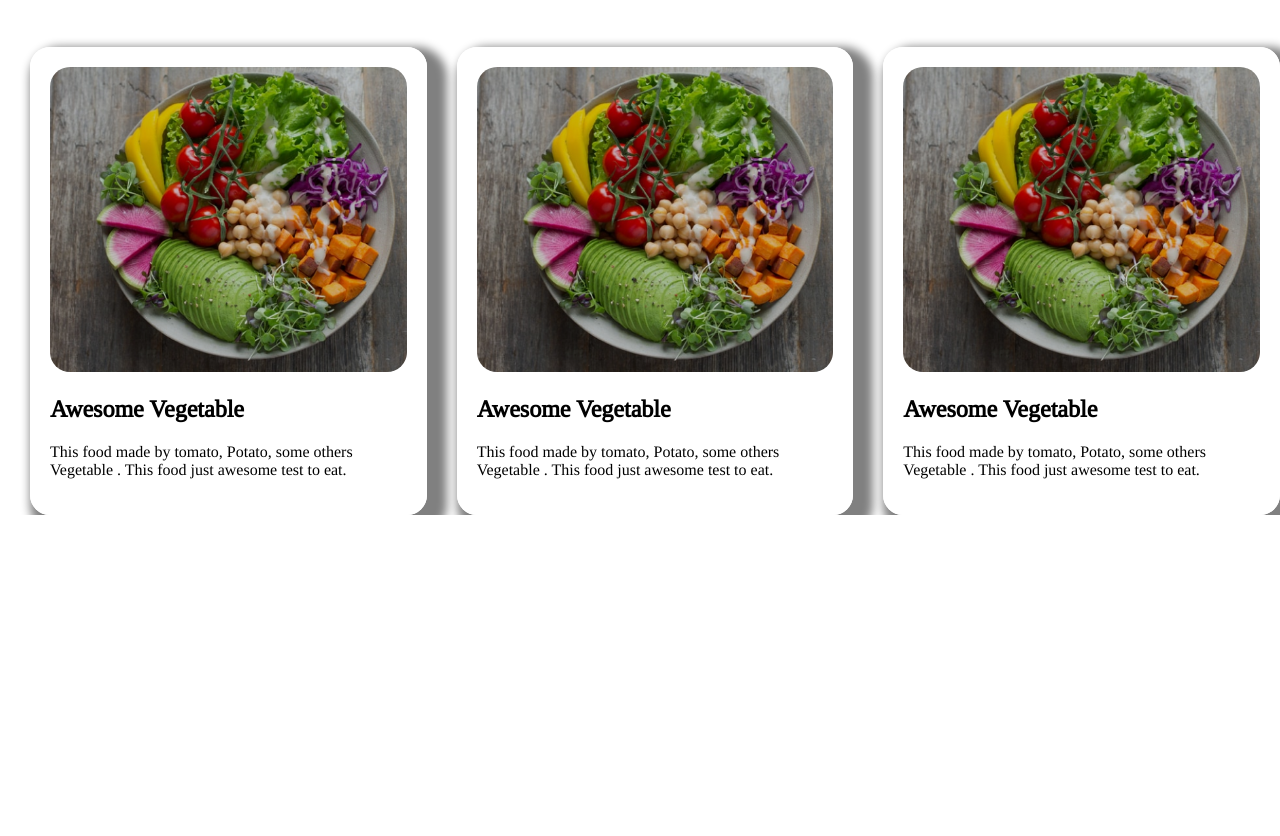
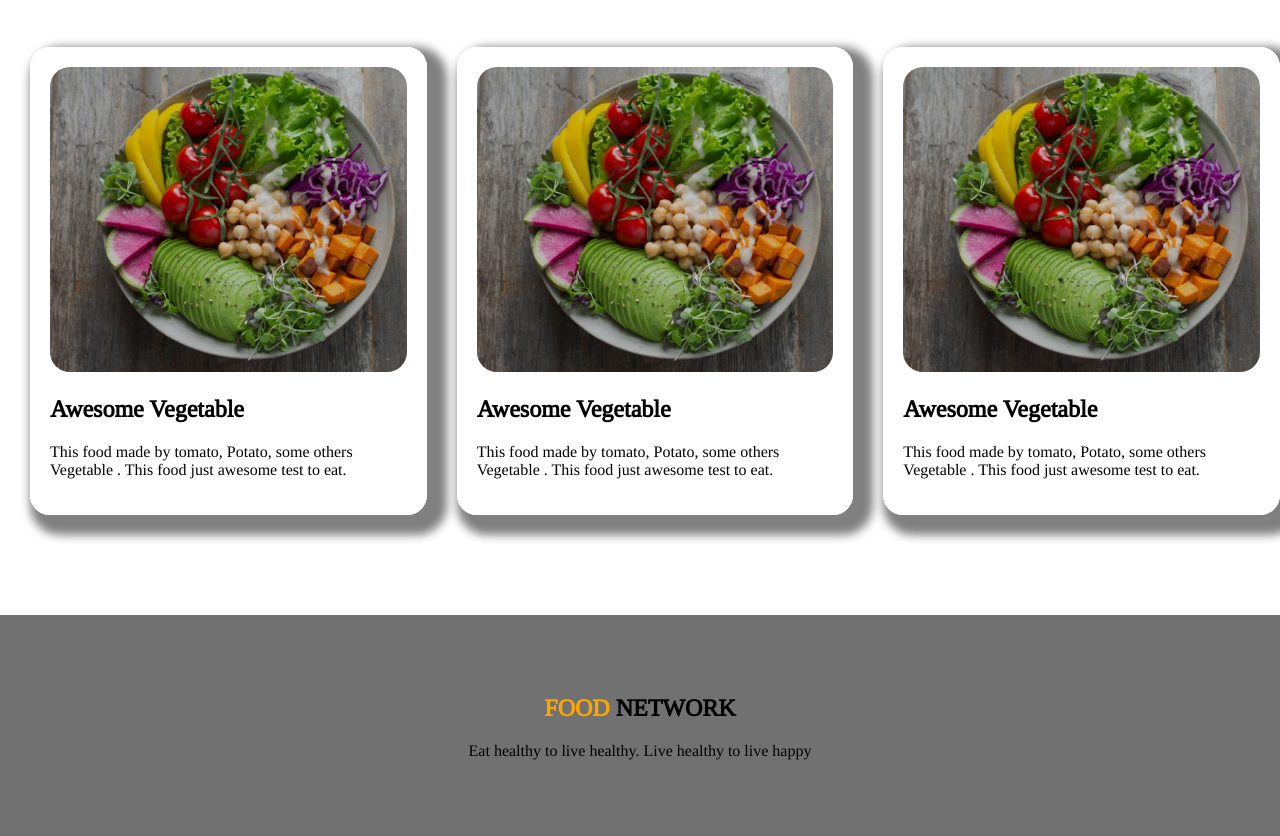
Before and after one commit to mdmominul-310/food_net, a plain HTML site: page index.html in a window 1280 px wide. Shown: the part 1424-2260 px from the top of the page. Before the commit the page ends 1939 px from the top, so only its background shows below. Drawn offline with Linux system fonts and the light colour scheme.

Commit message:
new added

```diff
--- a/index.html
+++ b/index.html
@@ -64,6 +64,12 @@
             </div>
         </div>
     </section>
+    <footer>
+        <h2><span class="special_color">FOOD</span> NETWORK</h2>
+        <P>
+            Eat healthy to live healthy. Live healthy to live happy
+        </P>
+    </footer>
 
 
 </body>
--- a/style.css
+++ b/style.css
@@ -41,6 +41,9 @@ h1{
 #about_img{
     width:70%;
 }
+.receipe_wrapper{
+    margin-bottom: 100px;
+}
 .receipe_head{
     margin-bottom: 50px;
 }
@@ -65,3 +68,13 @@ h1{
     width:100%;
     border-radius: 20px;
 }
+footer{
+    background-color: rgba(0, 0, 0, 0.555);
+    padding:60px;
+}
+footer h2{
+    text-align: center;
+}
+footer p{
+    text-align: center;
+}
```
